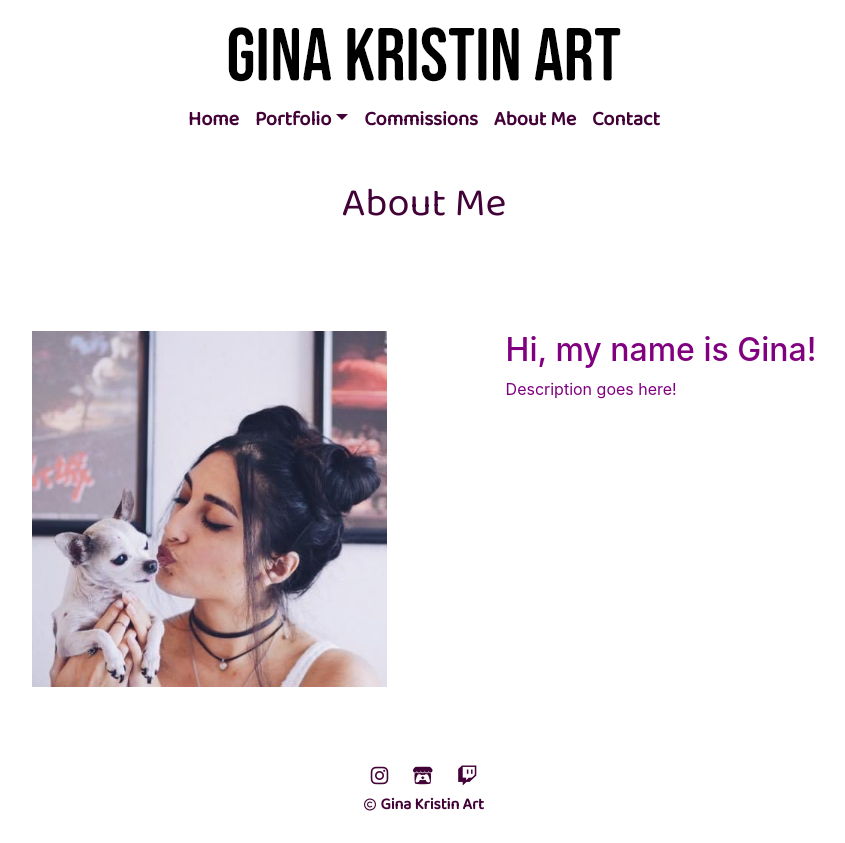
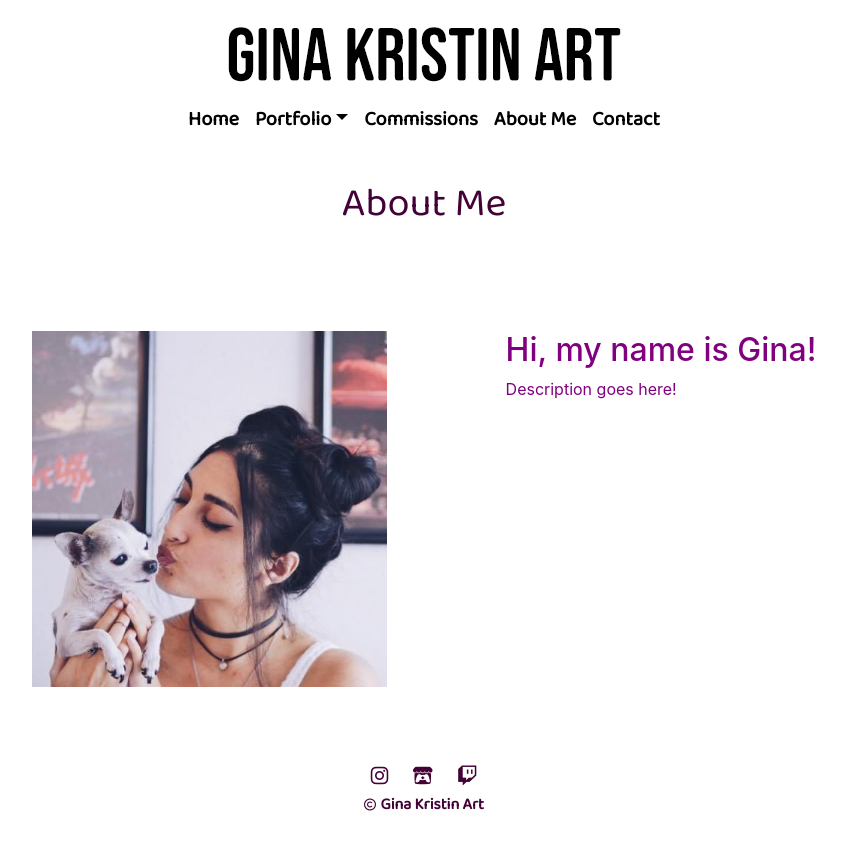
Before and after one commit to jose-omar-landa/Gina_Kristin_Art_Website, a plain HTML site: page about.html in a window 1280 px wide. Shown: the whole page, without its empty margins (216-1061 px from the left). Drawn offline with nearby package versions, Linux system fonts and the light colour scheme.

Commit message:
navbar text color changed to black

```diff
--- a/about.html
+++ b/about.html
@@ -27,10 +27,10 @@
                 <div class="collapse navbar-collapse" id="navbarNav">
                     <ul class="navbar-nav ml-auto mt-2 mt-lg-0">
                         <li class="nav-item">
-                            <a class="nav-link" style="font-family: 'Baloo Bhai 2', cursive; color: #430237" href="index.html">Home</a>
+                            <a class="nav-link" style="font-family: 'Baloo Bhai 2', cursive; color: #000000" href="index.html">Home</a>
                         </li>
                         <li class="nav-item dropdown">
-                            <a class="nav-link dropdown-toggle purplefont" style="color: #430237" data-toggle="dropdown" href="#" role="button">Portfolio</a>
+                            <a class="nav-link dropdown-toggle purplefont" style="color: #000000" data-toggle="dropdown" href="#" role="button">Portfolio</a>
                             <div class="dropdown-menu" style="background: #F1F0FF;">
                                 <a class="dropdown-item" style="color: #230930; font-family: 'Baloo Bhai 2', cursive;" href="original_works.html">Original Works</a>
                                 <a class="dropdown-item" style="color: #230930; font-family: 'Baloo Bhai 2', cursive;" href="studies.html">Studies</a>
@@ -38,13 +38,13 @@
                             </div>
                         </li>
                         <li class="nav-item">
-                            <a class="nav-link" style="font-family: 'Baloo Bhai 2', cursive; color: #430237 " href="commissions.html">Commissions</a>
+                            <a class="nav-link" style="font-family: 'Baloo Bhai 2', cursive; color: #000000 " href="commissions.html">Commissions</a>
                         </li>
                         <li class="nav-item">
-                            <a class="nav-link" style="font-family: 'Baloo Bhai 2', cursive; color: #430237 " href="about.html">About Me</a>
+                            <a class="nav-link" style="font-family: 'Baloo Bhai 2', cursive; color: #000000 " href="about.html">About Me</a>
                         </li>
                         <li class="nav-item">
-                            <a class="nav-link" style="font-family: 'Baloo Bhai 2', cursive; color: #430237 " href="contact.html">Contact</a>
+                            <a class="nav-link" style="font-family: 'Baloo Bhai 2', cursive; color: #000000 " href="contact.html">Contact</a>
                         </li>
                     </ul>
                 </div>
```
Also changed, not shown: commissioned_art.html (+5 -5 lines), commissions.html (+5 -5 lines), contact.html (+5 -5 lines), original_works.html (+5 -5 lines), studies.html (+5 -5 lines).
